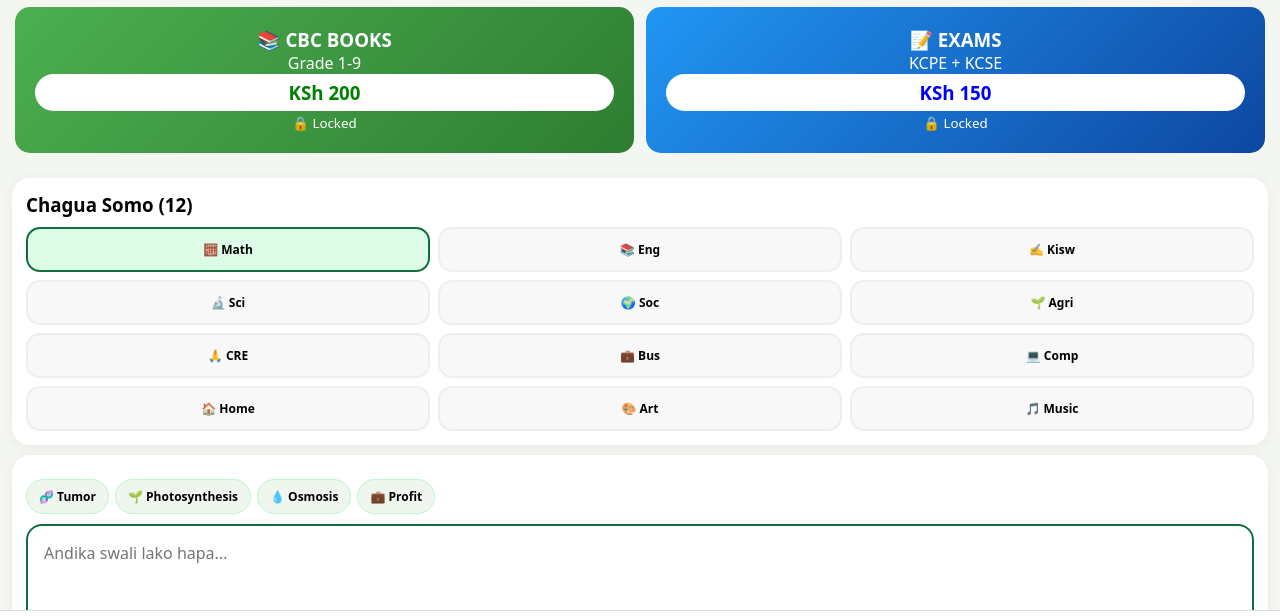
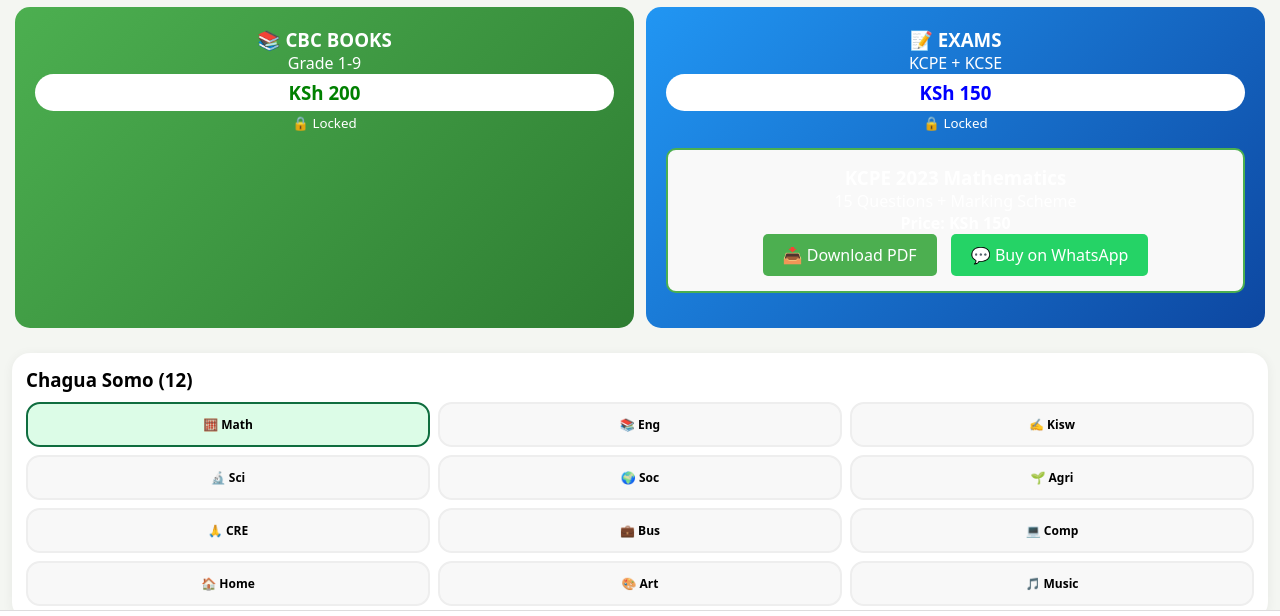
Before and after one commit to ismaelwelson172-max/homework-msaada, a plain HTML site: page index.html in a window 1280 px wide. Shown: the part 135-751 px from the top of the page. Drawn offline with Linux system fonts and the light colour scheme; a script that the page names is missing.

Commit message:
Update index.html

```diff
--- a/index.html
+++ b/index.html
@@ -58,6 +58,20 @@
   </div>
   <div onclick="buyItem('exams',150)" style="background:linear-gradient(135deg,#2196F3,#0D47A1); color:white; padding:20px; border-radius:15px; text-align:center; cursor:pointer;">
     <h3>📝 EXAMS</h3><p>KCPE + KCSE</p><h3 style="background:white; color:blue; padding:6px; border-radius:20px;">KSh 150</h3><small id="status-exams">🔒 Locked</small>
+<div style="border:2px solid #4CAF50; padding:15px; margin:15px 0; border-radius:10px; background:#f9f9f9;">
+  <h3>KCPE 2023 Mathematics</h3>
+  <p>15 Questions + Marking Scheme</p>
+  <p><b>Price: KSh 150</b></p>
+  <a href="https://docs.google.com/document/d/10N101L5Ci4Aur6DQi-xF5-E3V8FsLlrap3WsiEWDu8s/export?format=pdf"
+     target="_blank"
+     style="display:inline-block; background:#4CAF50; color:white; padding:10px 20px; border-radius:5px; text-decoration:none;">
+     📥 Download PDF
+  </a>
+  <a href="https://wa.me/254724922418?text=Nataka%20KCPE%202023%20Maths%20KSh150"
+     style="display:inline-block; background:#25D366; color:white; padding:10px 20px; border-radius:5px; text-decoration:none; margin-left:10px;">
+     💬 Buy on WhatsApp
+  </a>
+</div>
   </div>
   </div>
 <div class="card"><h3>Chagua Somo (12)</h3><div class="grid" style="margin-top:10px">
```
